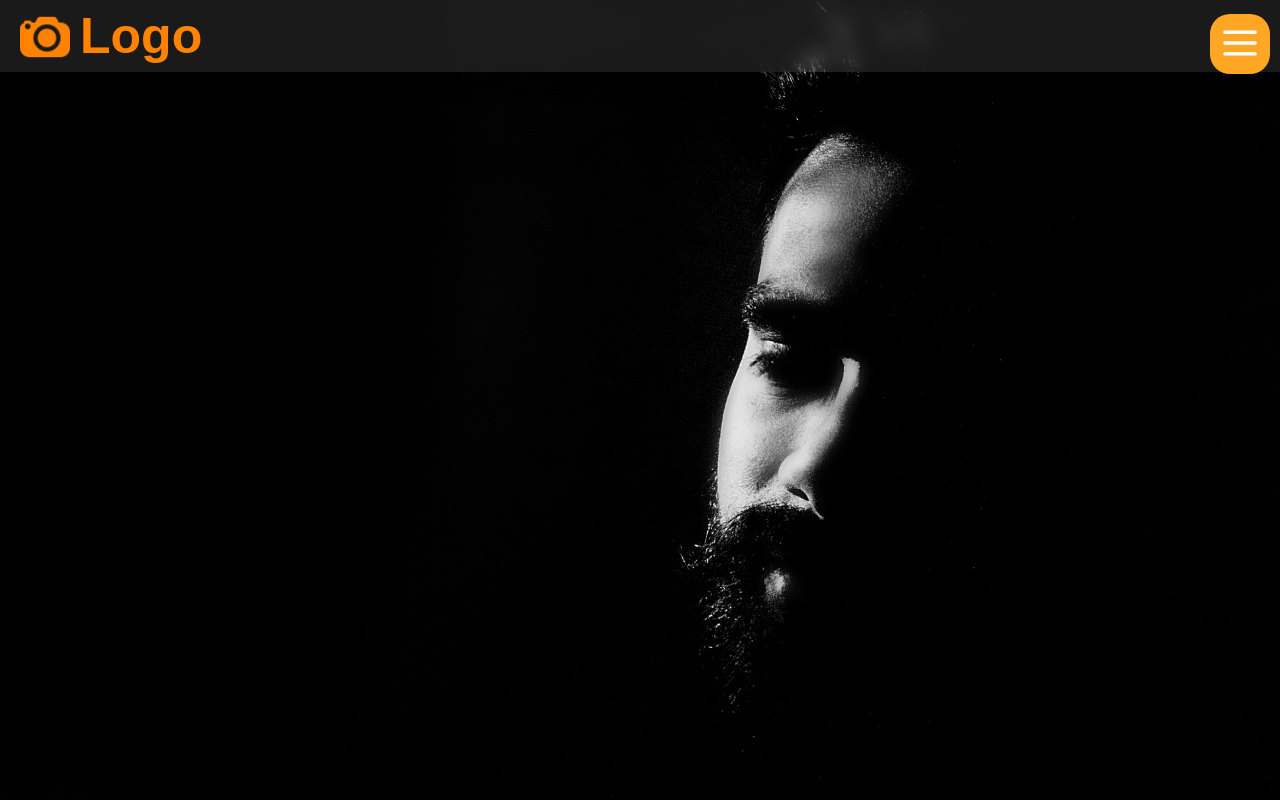
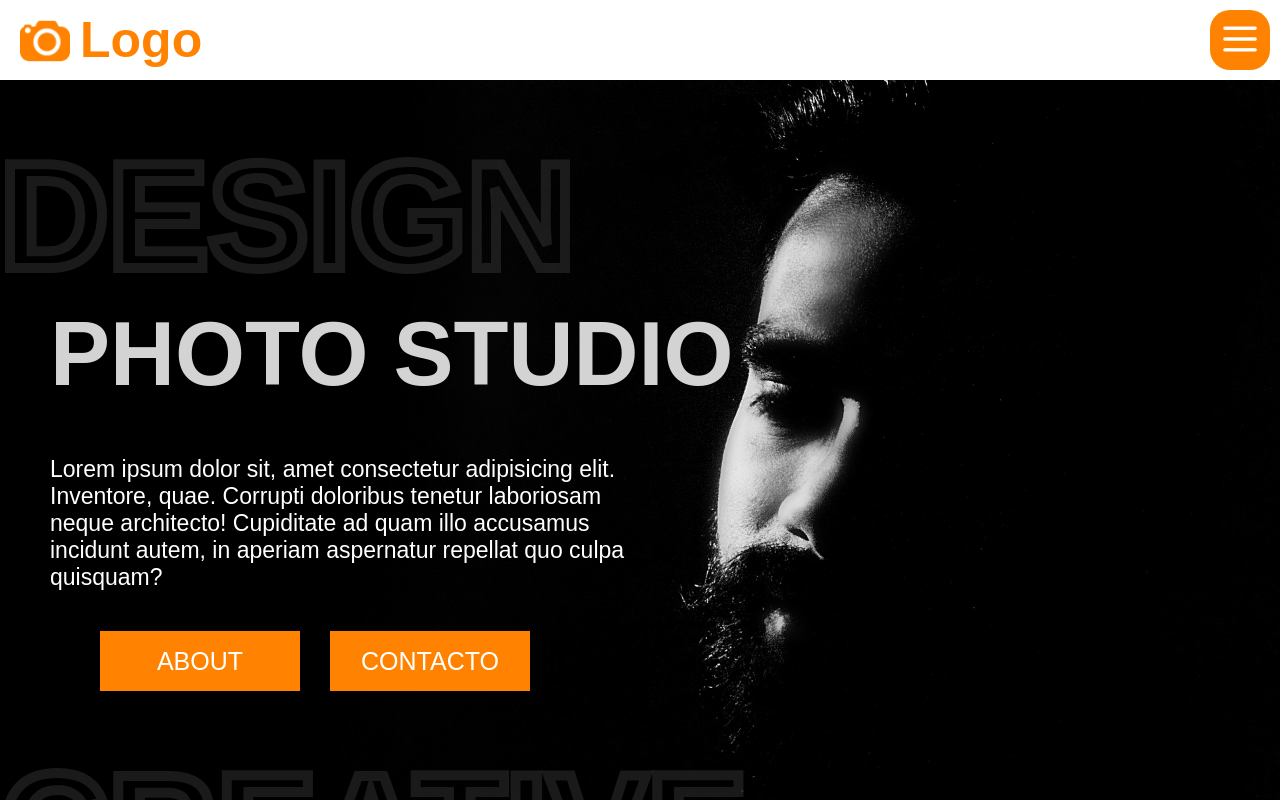
Before and after one commit to EzequielVillalba112/Web-fotografia-js-html-css, a plain HTML site: page index.html in a window 1280 px wide. Drawn offline with Linux system fonts and the light colour scheme.

Commit message:
modificaciones

```diff
--- a/css/index/index.css
+++ b/css/index/index.css
@@ -12,27 +12,20 @@
     box-sizing: border-box;
 }
 
-.menu{
-    height: 9vh;
-}
-
-body{
-    background-image: url(../../img/foto-about.jpg);
-    background-size: cover;
-    background-position: center;
-    background-repeat: no-repeat;
-}
-
 .nav-cantainer{
-    height: 100%;
     width: 100%;
     display: flex;
     justify-content: space-between;
-    background: rgba(73, 72, 71, 0.37);
-    box-shadow: 0 4px 30px rgba(0, 0, 0, 0.1);
-    backdrop-filter: blur(9.7px);
-    -webkit-backdrop-filter: blur(3.4px);
 }
+
+.nav{
+    width: 100%;
+    height: 10vh;
+    display: flex;
+    justify-content: space-between;
+    align-items: center;
+}
+
 
 .logo{
     display: flex;
@@ -56,13 +49,12 @@ body{
 
 .btn-menu{
     position: relative;
-    top: 14px;
     right: 10px;
     width: 60px;
     height: 60px;
     border-style: none;
     border-radius: 20px;
-    background-color: var(--backgraound-boton-menu);
+    background-color: var(--background-hover-dark);
     z-index: 900;
 }
 
@@ -72,7 +64,9 @@ body{
 }
 
 .btn-menu:hover{
-    background-color: var(--background-hover-dark);
+    background-color: var(--backgraound-boton-menu);
+    transition: 0.6s ease;
+    border-radius: 0;
 }
 
 .contenedor-menu{
@@ -108,7 +102,6 @@ body{
 .menu-items ul{
     list-style: none;
     height: 100vh;
-
 }
 
 .menu-items ul li{
@@ -140,8 +133,8 @@ body{
 
 
 .boton-cerrar{
-    position: fixed;
-    top: 14px;
+    position: absolute;
+    top: 10px;
     right: 10px;
     width: 60px;
     height: 60px;
@@ -173,15 +166,100 @@ body{
     border-radius: 0;
 }
 
-
 .section-top{
     width: 100%;
-    height: 91vh;
+    height: 90vh;
     display: flex;
+    background-image: url(../../img/foto-about.jpg);
+    background-size: cover;
+    background-position: center;
+    background-repeat: no-repeat;
+    overflow: hidden;
 }
 
 .descripcion{
     width: 800px;
     min-width: 300px;
     height: 100%;
+    display: flex;
+    flex-direction: column;
 }
+
+.descripcion .titulo-descripcion{
+    top: 50px;
+    margin-left: 50px;
+    font-size: 90px;
+    text-transform: uppercase;
+    color: #D3D3D3;
+    text-shadow: 1px solid #000000;
+    font-family: Arial, Arial, Helvetica, sans-serif;
+}
+
+.descripcion p{
+    font-size: 23px;
+    margin-left: 50px;
+    width: 590px;
+    margin-top: 50px;
+    color: #ffffff;
+    text-shadow: 1px solid #000000;
+    font-family: Arial, Arial, Helvetica, sans-serif;
+}
+
+.contenedor-btn-description{
+    display: flex;
+    margin-left: 100px;
+    gap: 30px;
+}
+
+.contenedor-btn-description button{
+    width: 200px;
+    margin-top: 40px;
+    height: 60px;
+    font-size: 25px;
+    background: var(--background-hover-dark);
+    border-style: none;
+    color: #ffffff;
+    font-weight: 500;
+    text-transform: uppercase;
+}
+
+.contenedor-btn-description button:hover{
+    background-color: var(--backgraound-boton-menu);
+    border-radius: 10px;
+    transition: 0.4s ease;
+}
+
+.stroke-text{
+    font-size: 150px;
+    margin-top: 50px;
+    color: transparent;
+    font-family: Arial, Arial, Helvetica, sans-serif;
+    -webkit-text-stroke-width: 10px;
+    -webkit-text-stroke-color: #ffffff1a;
+    text-transform: uppercase;
+  }
+
+  @media screen and (max-width:770px){
+    .descripcion .titulo-descripcion{
+        font-size: 70px;
+    }
+
+    .descripcion p{
+        font-size: 20px;
+        width: 333px;
+    }
+
+    .contenedor-btn-description{
+        margin-left: 48px;
+        gap: 25px;
+    }
+
+    .contenedor-btn-description button{
+        width: 156px;
+    }
+
+    .menu-items ul li a{
+        font-size: 30px;
+    }
+
+  }
--- a/index.html
+++ b/index.html
@@ -4,12 +4,15 @@
     <meta charset="UTF-8">
     <meta name="viewport" content="width=device-width, initial-scale=1.0">
     <link rel="stylesheet" href="./css/index/index.css">
+    <link rel="icon" type="image" href="./img/logo.png" />
     <title>Nav</title>
 </head>
 <body>
     <nav class="menu">
 
         <div class="nav-cantainer">
+
+            <div class="nav">
                 <div class="logo">
                     <img src="./img/logo.png" alt="">
                     <h1>Logo</h1>
@@ -18,6 +21,7 @@
                 <button class="btn-menu">
                     <img src="./img/menu-i.png" alt="">
                 </button>
+            </div>
 
             <div class="contenedor-menu">
                 <div class="left">
@@ -48,7 +52,19 @@
 
     <section class="section-top">
         <div class="descripcion">
+            <h2 class="stroke-text">design</h2>
 
+            <h3 class="titulo-descripcion">Photo studio</h3>
+            <p>Lorem ipsum dolor sit, amet consectetur adipisicing elit.
+            Inventore, quae. Corrupti doloribus tenetur laboriosam neque architecto! Cupiditate
+            ad quam illo accusamus incidunt autem, in aperiam aspernatur repellat quo culpa quisquam?</p>
+
+            <div class="contenedor-btn-description">
+                <button>About</button>
+                <button>Contacto</button>
+            </div>
+
+            <h2 class="stroke-text">creative</h2>
         </div>
     </section>
 
```
Lines whose indentation alone changed are shown as unchanged.
